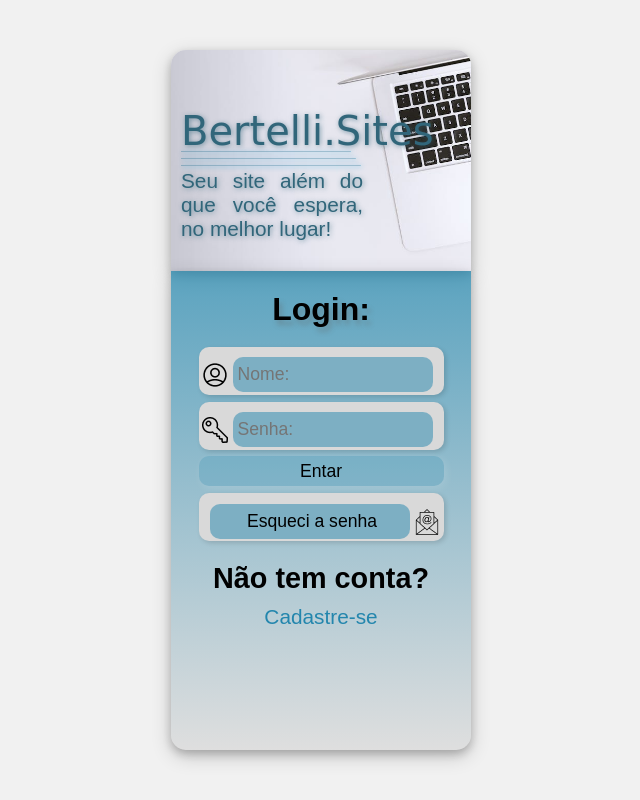
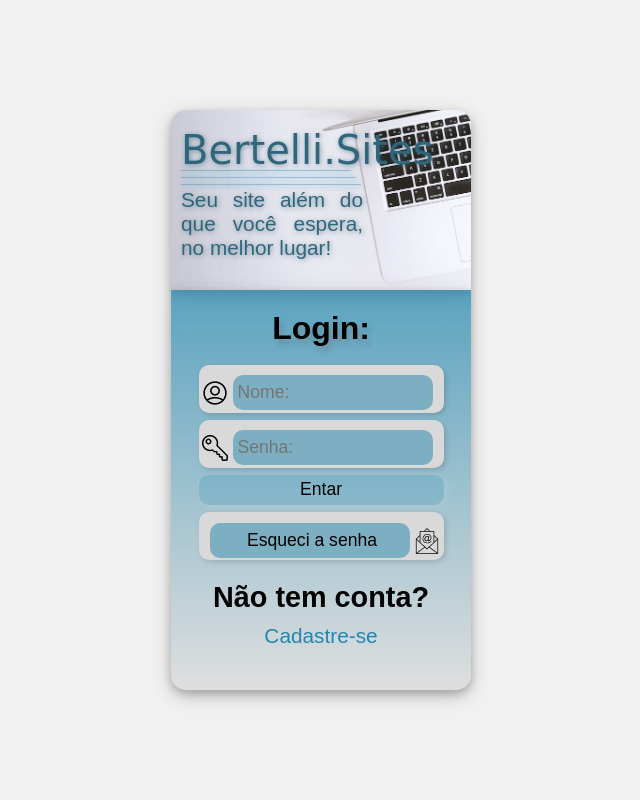
Before and after one commit to Guilherme-Bertelli/projeto-tela-login, a plain HTML site: page index.html in a window 1280 px wide. Shown: the whole page, without its empty margins (319-959 px from the left). Drawn offline with Linux system fonts and the light colour scheme; a web font is replaced by a local one.

Commit message:
atualizei medidas

```diff
--- a/css/style.css
+++ b/css/style.css
@@ -20,7 +20,7 @@
 body {
     width: 100vw;height: 100vh;
     background-color: #f1f1f1;
-    padding: 50px 0;
+    padding: 10px 0;
     font-family: var(--texto);
     font-size: 1em;
 
@@ -34,7 +34,7 @@ body {
 header {
     box-shadow: 0 4px 8px 0 rgba(0, 0, 0, 0.2), 0 6px 20px 0 rgba(0, 0, 0, 0.19);
     background: url("../imagens/img-login-p.jpeg") no-repeat 0px/cover;
-    width: 300px;height: 350px;
+    width: 300px;height: 180px;
     padding-left: 10px;
     padding-bottom: 30px;
     border-top-left-radius: 15px;
@@ -87,7 +87,7 @@ header p {
 
 /* Main(conteúdo princípal */
 main {
-    width: 300px;height: 100vh;
+    width: 300px;height: 400px;
     box-shadow: 0 4px 8px 0 rgba(0, 0, 0, 0.2), 0 6px 20px 0 rgba(0, 0, 0, 0.19);
     background-image: linear-gradient(to bottom, #2386adb9, #b8b8b853);
     border-bottom-left-radius: 15px;
```
